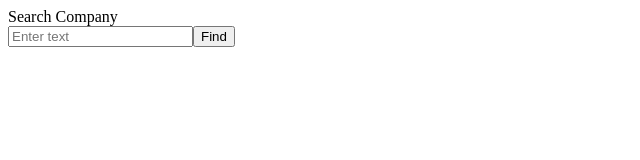
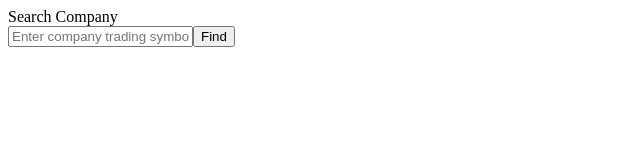
Before and after one commit to always-on-chain/company-filings, a React app: page / in a window 1280 px wide. Shown: the top 160 px of the page, without its empty margins (0-640 px from the left). Built offline with nearby package versions, Linux system fonts and the light colour scheme; the HTML template or start-up script is replaced by a standard one.

Commit message:
changed search bar textbox default text to make a more intuitive experience for user

```diff
--- a/react-client/src/components/Search.jsx
+++ b/react-client/src/components/Search.jsx
@@ -38,7 +38,7 @@ class Search extends React.Component {
           <FormControl
             type="text"
             value={this.state.company}
-            placeholder="Enter text"
+            placeholder='Enter company trading symbol (i.e. "AAPL")'
             onChange={this.handleChange}
             id="search-company"
           />
```
Also changed, not shown: 2 other files (tests, documents, lock files or other folders).
